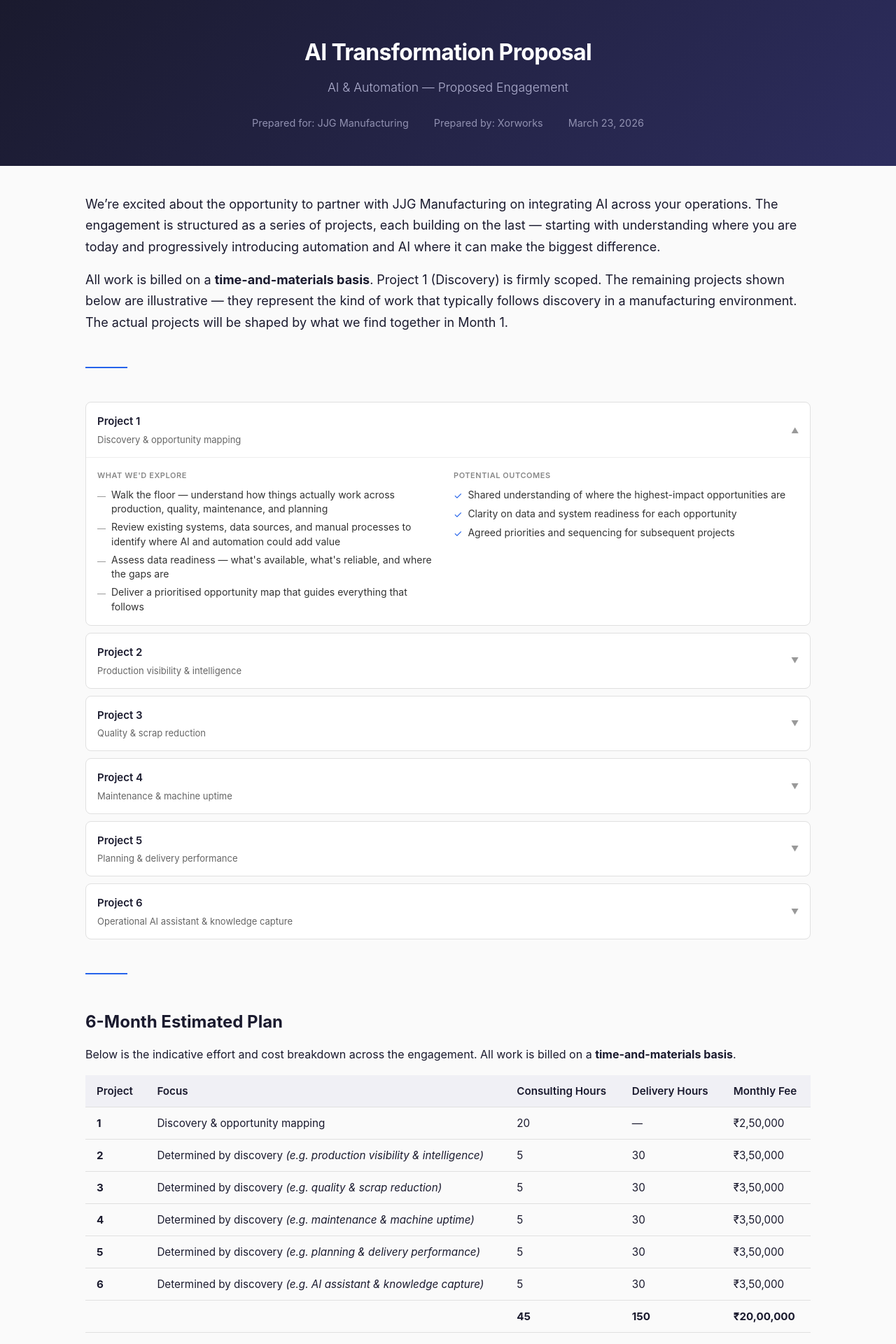
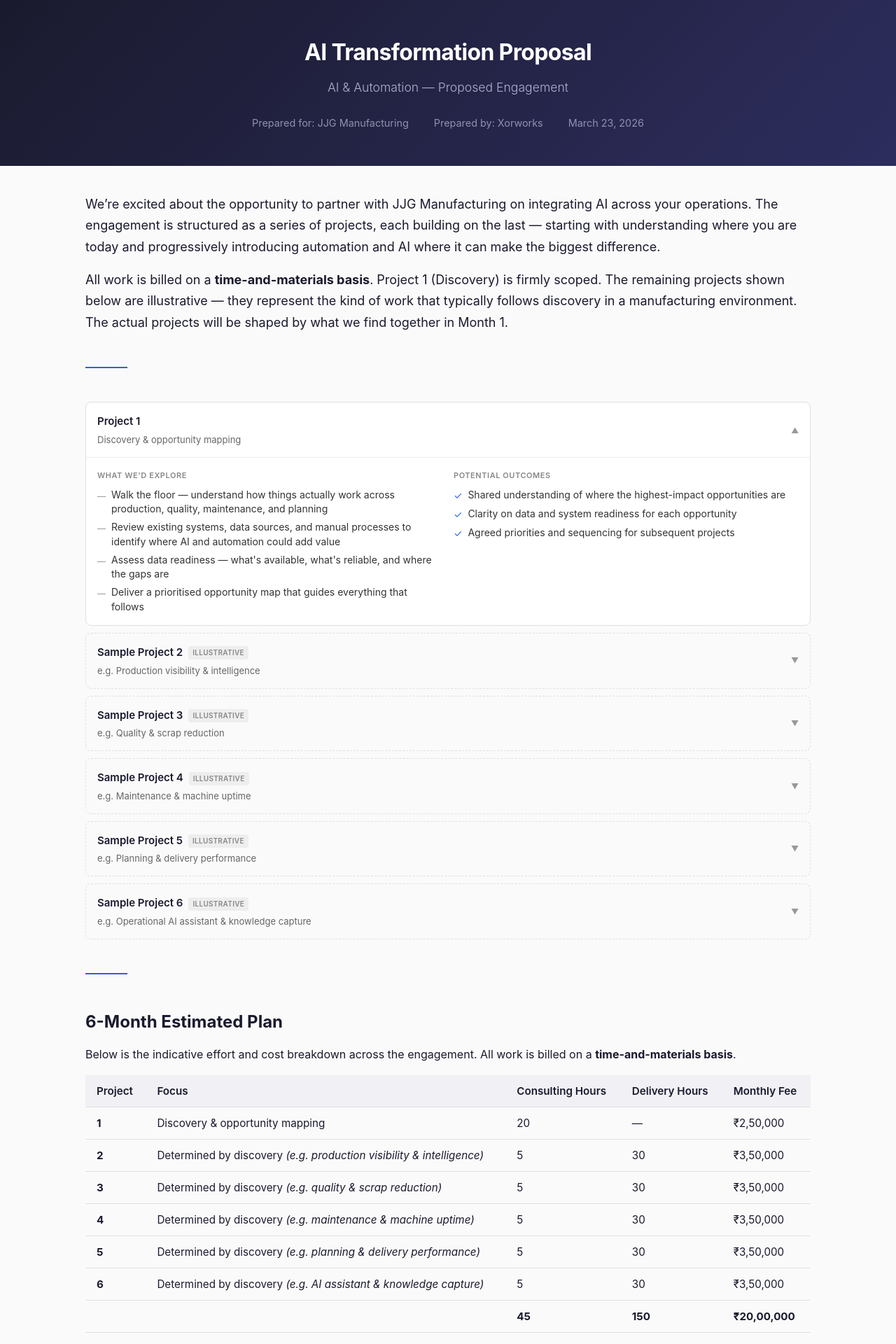
Before and after one commit to xorbh/jjg-proposal, a Jekyll site: the page built from index.md, in a window 1280 px wide. Shown: the top 1920 px of the page at 70% size. Built offline with Jekyll 4.4.1, drawn with Linux system fonts in a browser that asks for light colours.

Commit message:
Mark project cards 2-6 as illustrative samples
- Labels changed to "Sample Project N"
- Themes prefixed with "e.g."
- Dashed border + ILLUSTRATIVE badge for visual distinction
- Project 1 (Discovery) remains firmly scoped

Co-Authored-By: Claude Opus 4.6 (1M context) <noreply@anthropic.com>

```diff
--- a/index.md
+++ b/index.md
@@ -24,6 +24,8 @@ All work is billed on a **time-and-materials basis**. Project 1 (Discovery) is f
   .detail-block h4 { font-size: 11px; font-weight: 600; color: #888; text-transform: uppercase; letter-spacing: .05em; margin-bottom: 8px; }
   .detail-list { display: flex; flex-direction: column; gap: 6px; }
   .detail-item { display: flex; align-items: flex-start; gap: 8px; font-size: 14px; color: #333; line-height: 1.45; }
+  .proj-row.sample { border-style: dashed; background: #fafafa; }
+  .sample-badge { display: inline-block; font-size: 10px; font-weight: 600; color: #888; background: #eee; padding: 1px 6px; border-radius: 3px; margin-left: 8px; vertical-align: middle; letter-spacing: .03em; }
   @media (max-width: 540px) { .details-grid { grid-template-columns: 1fr; } }
 </style>
 
@@ -47,8 +49,9 @@ const projects = [
     ]
   },
   {
-    label: "Project 2",
-    theme: "Production visibility & intelligence",
+    label: "Sample Project 2",
+    theme: "e.g. Production visibility & intelligence",
+    sample: true,
     advisory: [
       "Explore how production data could be surfaced more effectively — yield, scrap, cycle times, operator performance",
       "Identify opportunities for AI-driven insights such as anomaly detection, trend analysis, or predictive alerts",
@@ -61,8 +64,9 @@ const projects = [
     ]
   },
   {
-    label: "Project 3",
-    theme: "Quality & scrap reduction",
+    label: "Sample Project 3",
+    theme: "e.g. Quality & scrap reduction",
+    sample: true,
     advisory: [
       "Investigate patterns in scrap and rework data — where losses are concentrated and what drives them",
       "Explore whether predictive models could flag at-risk batches or processes before defects occur",
@@ -75,8 +79,9 @@ const projects = [
     ]
   },
   {
-    label: "Project 4",
-    theme: "Maintenance & machine uptime",
+    label: "Sample Project 4",
+    theme: "e.g. Maintenance & machine uptime",
+    sample: true,
     advisory: [
       "Review current maintenance practices — how issues are logged, how preventive schedules are managed, where breakdowns cause the most disruption",
       "Assess whether machine and sensor data could support condition-based or predictive maintenance approaches",
@@ -89,8 +94,9 @@ const projects = [
     ]
   },
   {
-    label: "Project 5",
-    theme: "Planning & delivery performance",
+    label: "Sample Project 5",
+    theme: "e.g. Planning & delivery performance",
+    sample: true,
     advisory: [
       "Look at how production planning, scheduling, and delivery commitments could be better informed by real-time data",
       "Explore AI-assisted forecasting and scheduling to improve on-time delivery",
@@ -103,8 +109,9 @@ const projects = [
     ]
   },
   {
-    label: "Project 6",
-    theme: "Operational AI assistant & knowledge capture",
+    label: "Sample Project 6",
+    theme: "e.g. Operational AI assistant & knowledge capture",
+    sample: true,
     advisory: [
       "Explore how an AI assistant could help teams access information, answer operational questions, and surface relevant data across systems",
       "Consider how institutional knowledge — tribal knowledge, SOPs, historical decisions — could be captured and made accessible",
@@ -122,12 +129,12 @@ function render() {
   const tl = document.getElementById('timeline');
   projects.forEach((p, i) => {
     const div = document.createElement('div');
-    div.className = 'proj-row';
+    div.className = 'proj-row' + (p.sample ? ' sample' : '');
     div.id = 'row-' + i;
     div.innerHTML = `
       <div class="proj-header" onclick="toggle(${i})">
         <div>
-          <div class="proj-label">${p.label}</div>
+          <div class="proj-label">${p.label}${p.sample ? '<span class="sample-badge">ILLUSTRATIVE</span>' : ''}</div>
           <div class="proj-theme">${p.theme}</div>
         </div>
         <div class="chevron">▼</div>
```
